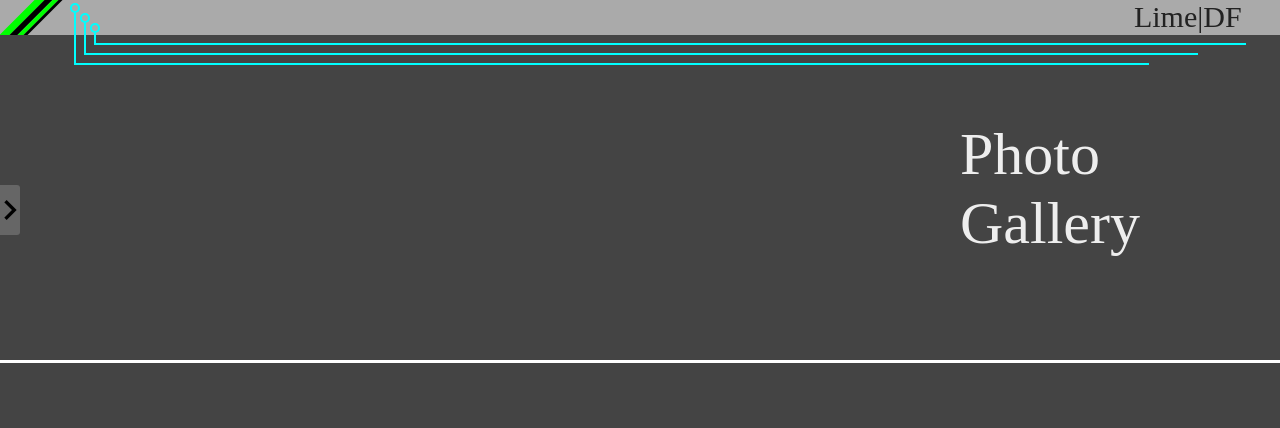
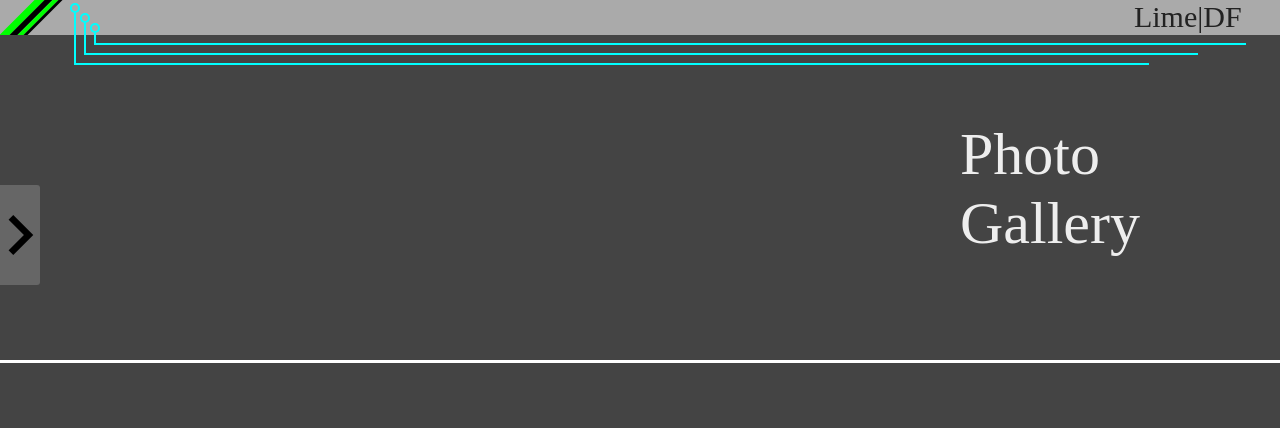
Before and after one commit to LimeDF/LimeDF, a plain HTML site: page index.html in a window 1280 px wide. Shown: the top 428 px of the page. Drawn offline with nearby package versions, Linux system fonts and the light colour scheme.

Commit message:
Update LimeDF.css

```diff
--- a/LimeDF.css
+++ b/LimeDF.css
@@ -183,8 +183,8 @@ body{
 }
 #m1{
 	background-color: #666666;
-	height: 50px;
-	width: 20px;
+	height: 100px;
+	width: 40px;
 	transition: 1s;
 	position: absolute;
 	top: 185px;
@@ -352,9 +352,9 @@ body{
 	color: #000000;
 	background-color: transparent;
 	position: absolute;
-	top: 190px;
-	left: -10px;
-	font-size: 40px;
+	top: 195px;
+	left: -20px;
+	font-size: 80px;
 	transition: 1s;
 	transform: rotate(0deg);
 	user-select: none;
```
